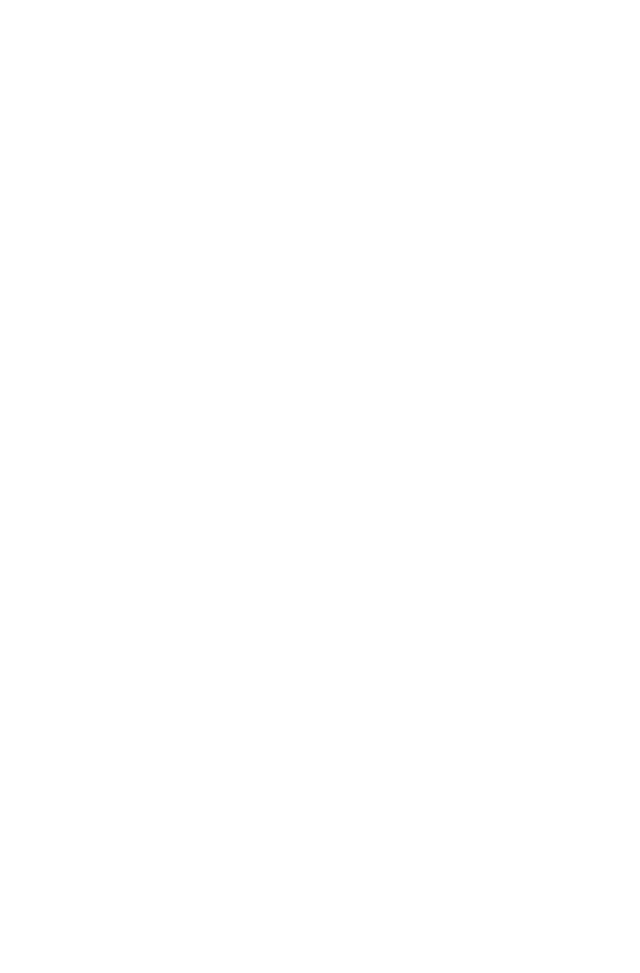
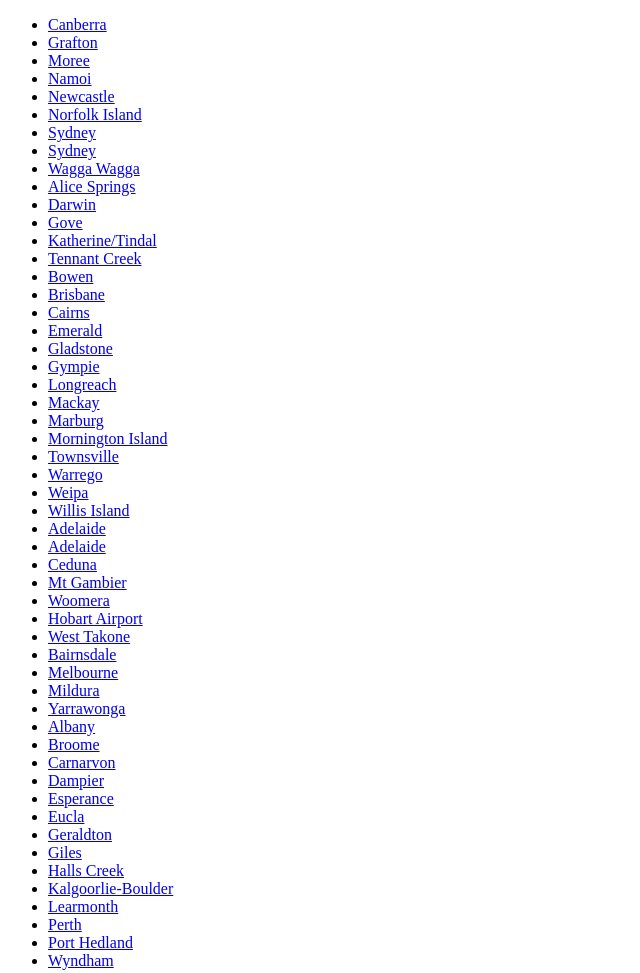
Before and after one commit to AshKyd/RadarViewer, a plain HTML site: page getOsmImage.html in a window 1280 px wide. Shown: the whole page, without its empty margins (0-640 px from the left). Before the commit the page ends 800 px from the top, so only its background shows below. Drawn offline with nearby package versions, Linux system fonts and the light colour scheme.

Commit message:
Outputted some OSM export reference URIs.

```diff
--- a/getOsmImage.html
+++ b/getOsmImage.html
@@ -2,11 +2,8 @@
 <html xmlns="http://www.w3.org/1999/xhtml" xml:lang="en" lang="en">
 	<head>
 		<title>Template</title>
+		<script type="text/javascript" src="jquery-1.3.2.js"></script>
 		<script type="text/javascript">
-			var lat = -27.718;
-			var lon = 153.24;
-			var dist = 64;
-			getBounds(lat,lon,dist);
 
 			// Logic based on the work of Chris Veness of http://www.movable-type.co.uk/scripts/latlong.html
 			// Want to use this to do this: http://dev.openlayers.org/apidocs/files/OpenLayers/Layer/Image-js.html
@@ -42,10 +39,25 @@
 					getLon(lat,lon,dist,270)
 				];
 				return bounds;
-			}
+			};
 
+			// http://tile.openstreetmap.org/cgi-bin/export?bbox=149.192432010103,-30.075565827788,150.507556825031,-28.924434172212
 
+			$.getJSON('coords.js',function(data){
 
+				var bounds = [];
+
+				$.each(data,function(index,radar){
+					var thisRadar = getBounds(radar[3],radar[4],64);
+					var url = '<li><a href="http://tile.openstreetmap.org/cgi-bin/export?bbox=' + [thisRadar[3],thisRadar[2],thisRadar[1],thisRadar[0]].join() + '&scale=1010000&format=png">'+radar[1]+'</a></li>';
+					bounds.push(url);
+
+				});
+
+				bounds = '<ul>'+bounds.join('')+'</ul>';
+				$('body').append(bounds);
+
+			});
 
 		</script>
 	</head>
```
